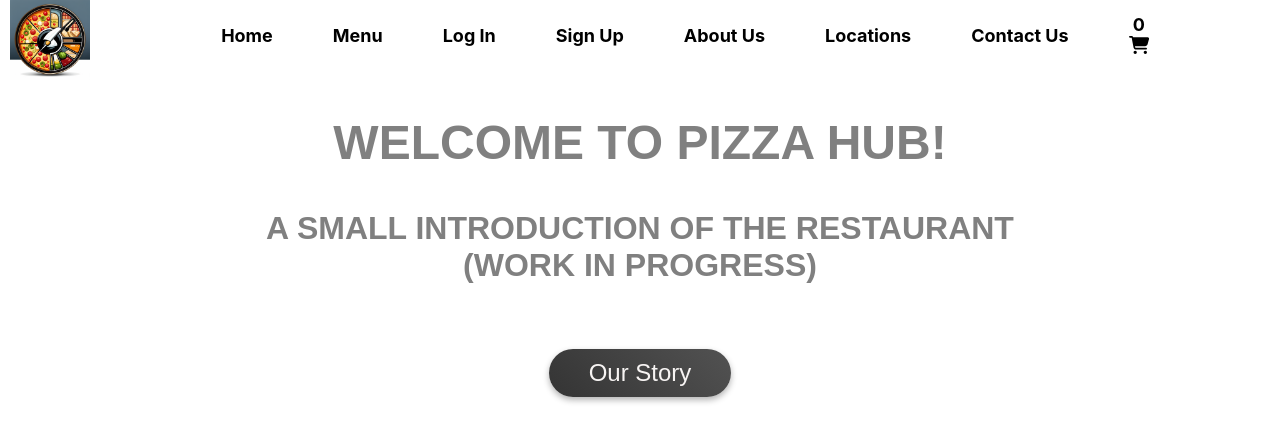
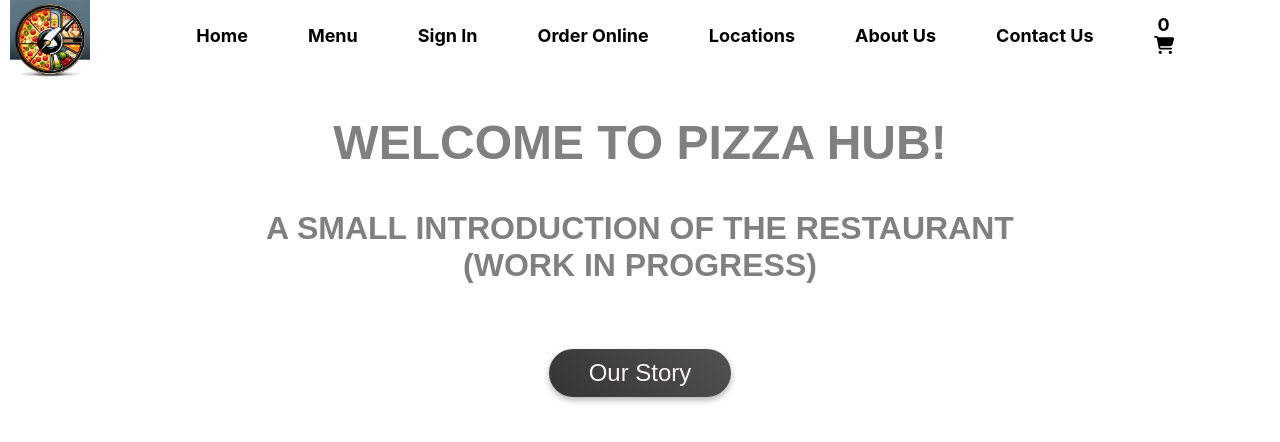
Before and after one commit to zkhv4u5/Pizza-hubb, a React (Create React App) app: page / in a window 1280 px wide. Shown: the top 442 px of the page. Built offline with nearby package versions, Linux system fonts and the light colour scheme; no server answers.

Commit message:
Bringing in new stuff

```diff
--- a/src/App.js
+++ b/src/App.js
@@ -4,9 +4,10 @@ import NavigationBar from './components/Navigation';
 import HomePage from './pages/Home';
 import MenuPage from './pages/Menu';
 import ContactUsPage from './pages/Contact';
+import LocationsPage from './pages/Locations';
+import OrderOnlinePage from './pages/OrderOnline';
 import AboutUsPage from './pages/About';
-import SignUpPage from './pages/SignUp';
-import LoginPage from './pages/Login';
+import SignInPage from './pages/SignIn';
 import CheckoutPage from './pages/Checkout';
 import basename from './services/basename';
 import {CartProvider} from './services/CartContext';
@@ -21,11 +22,13 @@ function App() {
           <NavigationBar />
           <Routes>
             <Route path="/" element={<HomePage />} />
+            <Route path="/menu"element={<MenuPage/>}/>
             <Route path="/contact-us" element={<ContactUsPage />} />
             <Route path="/about-us" element={<AboutUsPage />} />
-            <Route path="/sign-up" element={<SignUpPage />} />
-            <Route path="/login" element={<LoginPage />} />
+            <Route path="/sign-in" element={<SignInPage />} />
             <Route path="/checkout" element={<CheckoutPage />} />
+            <Route path="/order-online" element={<OrderOnlinePage />} />
+            <Route path="/locations" element={<LocationsPage />} />
           </Routes>
         </div>
       </BrowserRouter>
--- a/src/components/Navigation.js
+++ b/src/components/Navigation.js
@@ -40,23 +40,23 @@ function NavigationBar() {
         {!loggedIn && (
         <>
           <li className="nav-item">
-            <Link to="/login" className="nav-link">
-              Log In
+            <Link to="/Sign In" className="nav-link">
+              Sign In
             </Link>
           </li>
           <li className="nav-item">
-            <Link to="/sign-up" className="nav-link">
-              Sign Up
+            <Link to="/Order Online" className="nav-link">
+              Order Online
             </Link>
           </li>
           <li className="nav-item">
+            <Link to="/Locations" className="nav-link">
+            Locations
+            </Link>
+        </li>
+          <li className="nav-item">
           <Link to="/about-us" className="nav-link">
             About Us
-          </Link>
-        </li>
-        <li className="nav-item">
-          <Link to="/Locations" className="nav-link">
-            Locations
           </Link>
         </li>
         <li className="nav-item">
```
Also changed, not shown: src/pages/Login.css (deleted), src/pages/Login.js (deleted), src/pages/OrderOnline.css (added), src/pages/OrderOnline.js (added), src/pages/SignIn.css (added), src/pages/SignIn.js (added), src/pages/SignUp.css (deleted), src/pages/SignUp.js (deleted).
